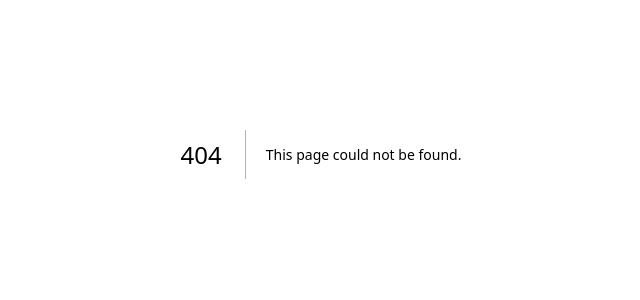
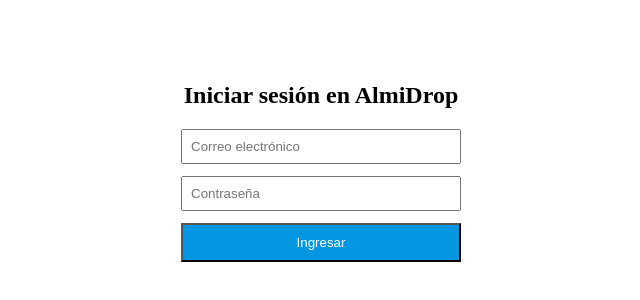
Before and after one commit to nftencuestas123/dropi-backend, a Next.js app in the folder frontend/modelos-de-frontend/AlmiDrop/: page /login in a window 1280 px wide. Before the commit this address had no page. Shown: the part 246-546 px from the top of the page, without its empty margins (319-959 px from the left). Built offline with nearby package versions, Linux system fonts and the light colour scheme.

Commit message:
Create login.tsx

```diff
--- /dev/null
+++ b/frontend/modelos-de-frontend/AlmiDrop/pages/login.tsx
@@ -0,0 +1,56 @@
+import React, { useState } from "react";
+import { loginUser } from "../services/api";
+
+export default function LoginPage() {
+  const [email, setEmail] = useState("");
+  const [password, setPassword] = useState("");
+  const [error, setError] = useState("");
+  const [loading, setLoading] = useState(false);
+
+  async function handleLogin(e: React.FormEvent) {
+    e.preventDefault();
+    setLoading(true);
+    setError("");
+    try {
+      const user = await loginUser(email, password);
+      // Puedes guardar el token en localStorage
+      localStorage.setItem("token", user.token);
+      alert("¡Login exitoso!");
+      // Redirecciona al dashboard
+      window.location.href = "/";
+    } catch (err: any) {
+      setError(err.response?.data?.message || "Login fallido.");
+    }
+    setLoading(false);
+  }
+
+  return (
+    <main style={{
+      minHeight: "100vh", display: "flex", alignItems: "center", justifyContent: "center", flexDirection: "column"
+    }}>
+      <h2>Iniciar sesión en AlmiDrop</h2>
+      <form onSubmit={handleLogin} style={{ display: "flex", flexDirection: "column", minWidth: "280px" }}>
+        <input
+          type="email"
+          placeholder="Correo electrónico"
+          value={email}
+          onChange={e => setEmail(e.target.value)}
+          required
+          style={{ marginBottom: "12px", padding: "8px" }}
+        />
+        <input
+          type="password"
+          placeholder="Contraseña"
+          value={password}
+          onChange={e => setPassword(e.target.value)}
+          required
+          style={{ marginBottom: "12px", padding: "8px" }}
+        />
+        <button type="submit" disabled={loading} style={{ padding: "10px", background: "#0596E2", color: "#fff" }}>
+          {loading ? "Ingresando..." : "Ingresar"}
+        </button>
+        {error && <span style={{ color: "red", marginTop: "10px" }}>{error}</span>}
+      </form>
+    </main>
+  );
+}
```
